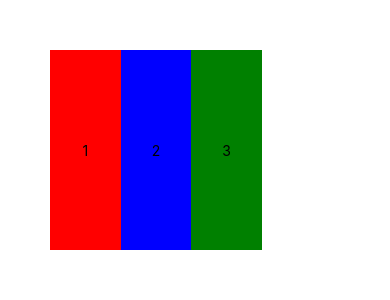
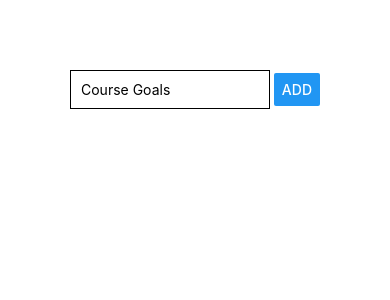
Before and after one commit to brianartea/rn-complete-guide, a React Native app: screen / in a window 390 px wide. Shown: the top 300 px of the page. Built offline with nearby package versions, Linux system fonts and the light colour scheme.

Commit message:
Inline Styles & StyleSheet Objects

```diff
--- a/App.js
+++ b/App.js
@@ -1,69 +1,33 @@
-// import React from 'react';
-// import { StyleSheet, Text, View, TextInput, Button } from 'react-native';
-
-// export default function App() {
-//   return (
-//     <View style={{ padding: 70 }}>
-//       <View style={{ flexDirection: 'row', justifyContent: 'space-between', alignItems: 'center' }}>
-//         <TextInput placeholder="Course Goals" style={{ width: '80%', borderColor: 'black', borderWidth: 1, padding: 10 }} />
-//         <Button title="ADD" />
-//       </View>
-//       <View>
-
-//       </View>
-//     </View>
-//   );
-// }
-
-// const styles = StyleSheet.create({
-
-// });
-
 import React from 'react';
-import { Text, View } from 'react-native';
+import { StyleSheet, Text, View, TextInput, Button } from 'react-native';
 
 export default function App() {
   return (
-    <View
-      style={{
-        padding: 50,
-        flexDirection: 'row',
-        width: '80%',
-        height: 300,
-        justifyContent: 'space-evenly',
-        alignItems: 'stretch',
-      }}
-    >
-      <View
-        style={{
-          backgroundColor: 'red',
-          flex: 1,
-          justifyContent: 'center',
-          alignItems: 'center'
-        }}
-      >
-        <Text>1</Text>
+    <View style={styles.screen}>
+      <View style={styles.inputContainer}>
+        <TextInput placeholder="Course Goals" style={styles.input} />
+        <Button title="ADD" />
       </View>
-      <View
-        style={{
-          backgroundColor: 'blue',
-          flex: 1,
-          justifyContent: 'center',
-          alignItems: 'center'
-        }}
-      >
-        <Text>2</Text>
-      </View>
-      <View
-        style={{
-          backgroundColor: 'green',
-          flex: 1,
-          justifyContent: 'center',
-          alignItems: 'center'
-        }}
-      >
-        <Text>3</Text>
+      <View>
+
       </View>
     </View>
   );
 }
+
+const styles = StyleSheet.create({
+  screen: {
+    padding: 70
+  },
+  inputContainer: {
+    flexDirection: 'row',
+    justifyContent: 'space-between',
+    alignItems: 'center'
+  },
+  input: {
+    width: '80%',
+    borderColor: 'black',
+    borderWidth: 1,
+    padding: 10
+  }
+});
```
